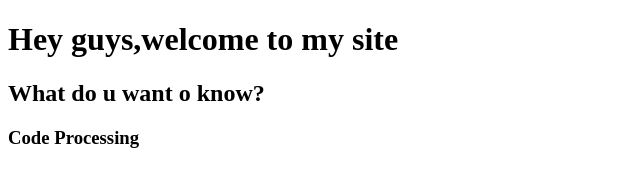
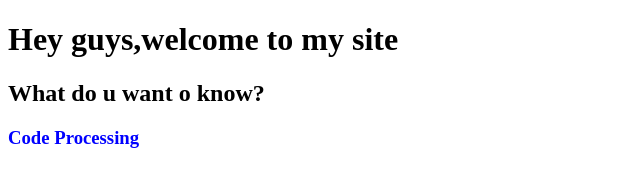
Before and after one commit to maliha16/my-third-repo, a plain HTML site: page index.html in a window 1280 px wide. Shown: the whole page, without its empty margins (0-640 px from the left). Drawn offline with Linux system fonts and the light colour scheme.

Commit message:
minute git

```diff
--- a/index.html
+++ b/index.html
@@ -4,9 +4,9 @@
     <meta charset="UTF-8">
     <meta http-equiv="X-UA-Compatible" content="IE=edge">
     <meta name="viewport" content="width=device-width, initial-scale=1.0">
-    <title>My Third Repoh1
-<link rel="stylesheet" href="style.css">
-    </title>
+    <title>My Third Repo</title>
+<link rel="stylesheet" href="css2/style.css">
+
 </head>
 <body>
     <h1>Hey guys,welcome to my site<h1>
```
Also changed, not shown: css2/style.css (renamed from style.css).
